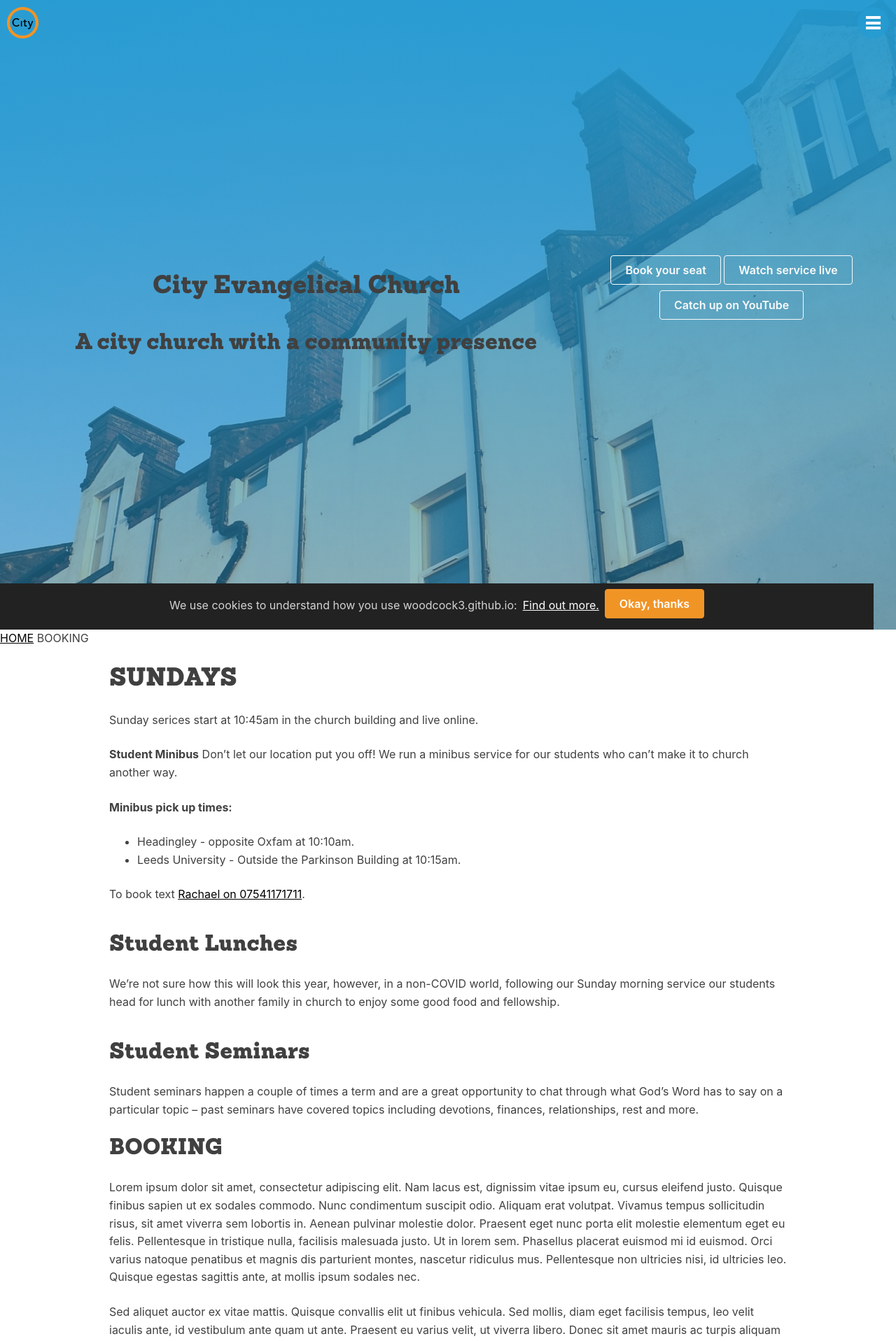
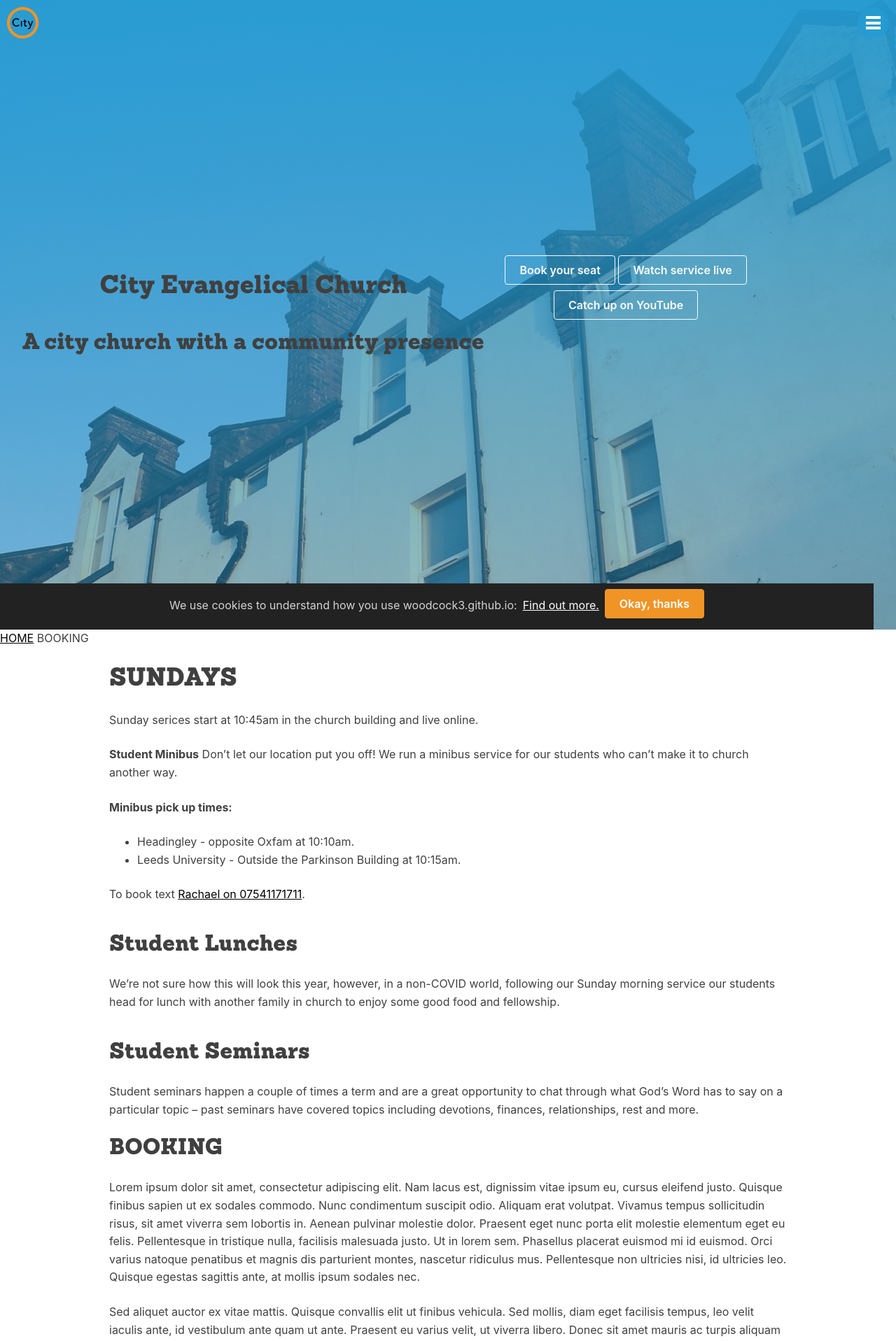
Before and after one commit to woodcox/city-jekyll, a Jekyll site: the page built from pages/_sunday/2021-01-03-booking.md, in a window 1280 px wide. Shown: the top 1917 px of the page at 70% size. Built offline with Jekyll 4.4.1, drawn with Linux system fonts in a browser that asks for light colours.

Commit message:
Update hero.html

```diff
--- a/_includes/components/hero.html
+++ b/_includes/components/hero.html
@@ -1,10 +1,8 @@
 <section class="hero-image">
   <div class="flex-row">
-    <div class="flex-large">
-      <div class="hero-text">
-        <h1>City Evangelical Church</h1>
-        <h2>A city church with a community presence</h2>
-      </div>
+    <div class="hero-text">
+      <h1>City Evangelical Church</h1>
+      <h2>A city church with a community presence</h2>
     </div>
     <div class="flex-small one-third">
       <div class="hero-buttons">
```
